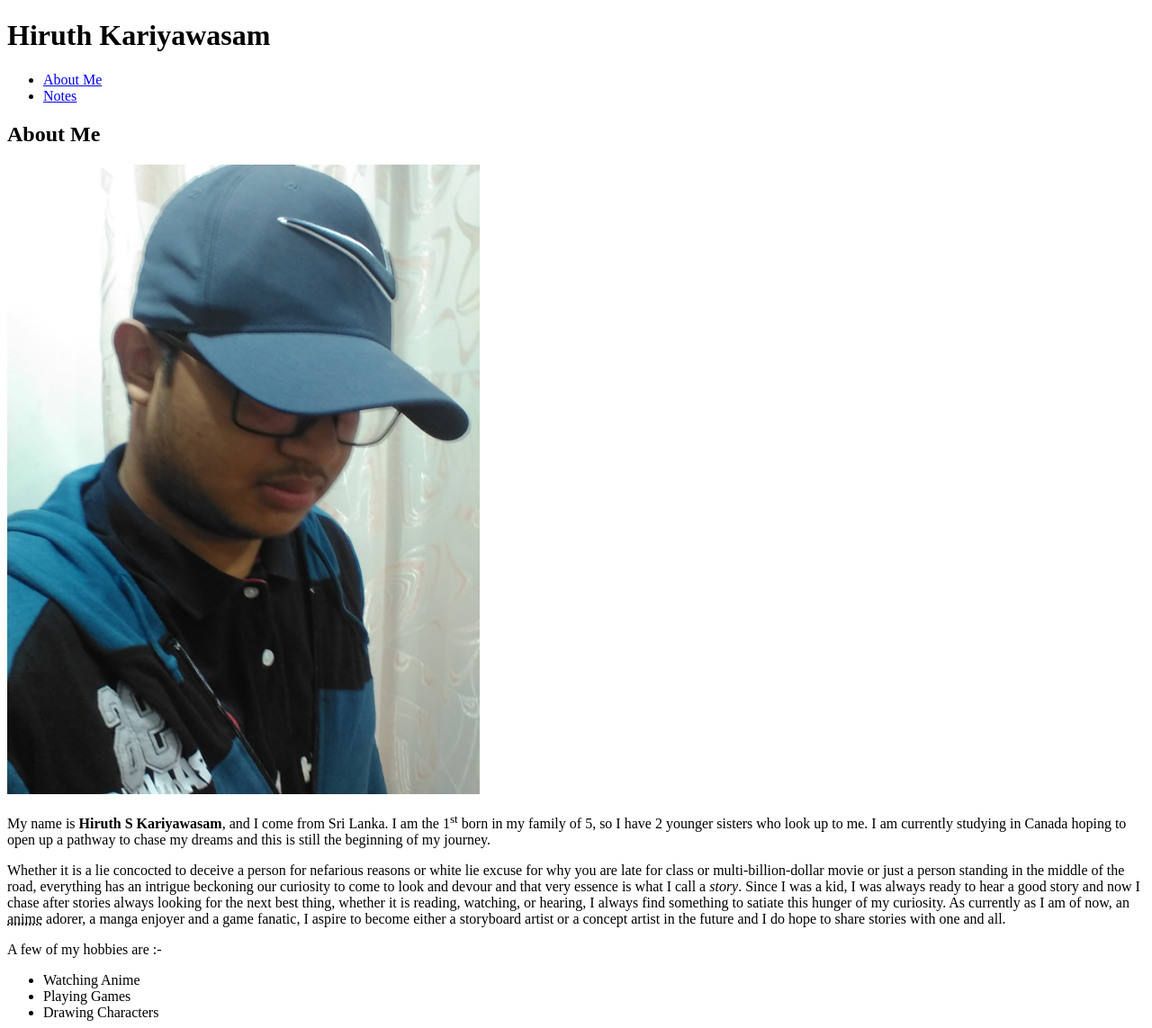
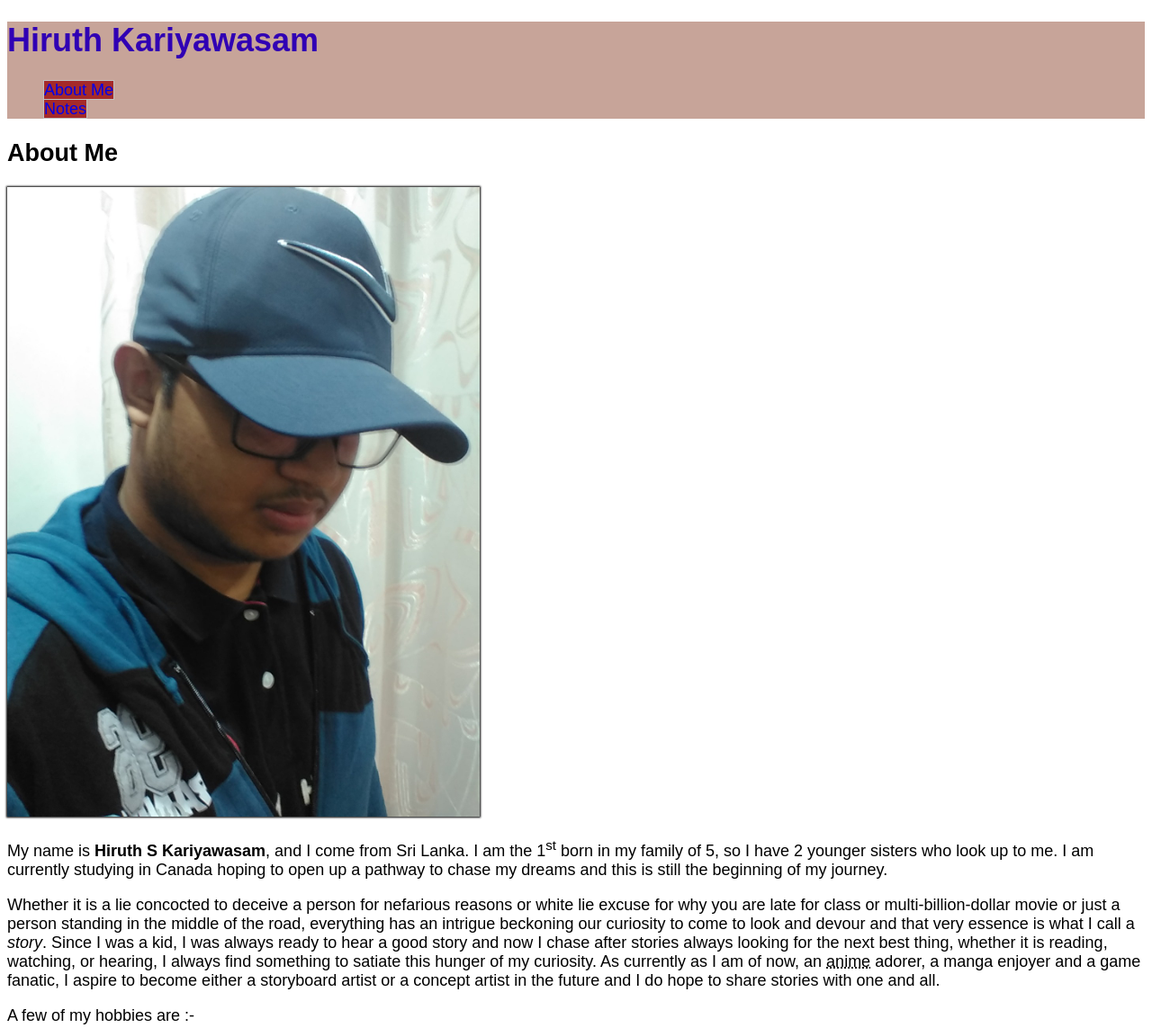
Before and after one commit to HiruthSK/HiruthSK.github.io, a plain HTML site: page html-assignment/index.html in a window 1280 px wide. Shown: the top 1143 px of the page at 90% size. Drawn offline with Linux system fonts and the light colour scheme.

Commit message:
adds css

```diff
--- /dev/null
+++ b/html-assignment/css/main.css
@@ -0,0 +1,50 @@
+body {
+    font-family: Arial, Helvetica, sans-serif;
+    font-size: 18px;
+}
+
+header, footer{
+    background-color: rgb(199, 164, 153);
+}
+
+.site-title{
+    color: rgb(48, 0, 180);
+}
+
+#my-image{
+    box-shadow: 0 0 2px 1px black;
+}
+
+article ul{
+    list-style: square;
+}
+
+article ul li:nth-child(odd){
+    background-color: aqua;
+}
+
+header ul{
+    list-style: none;
+}
+
+nav ul a{
+    border: 1px solid silver;
+}
+
+nav ul a,
+nav ul a:link,
+nav ul a:visited{
+    text-decoration: none;
+    background-color: brown;
+}
+
+nav ul a:hover{
+    background-color: gold;
+    border: 1px solid black;
+
+}
+
+nav ul a:focus{
+    background-color: goldenrod;
+    border: 1px solid black;
+}
--- a/html-assignment/index.html
+++ b/html-assignment/index.html
@@ -3,11 +3,12 @@
     <head>
         <meta charset="utf-8">
         <title>Hiruth Kariyawasam</title>
+        <link rel="stylesheet" href="./css/main.css">
     </head>
 
     <body>
         <header>
-            <h1>
+            <h1 class="site-title">
             Hiruth Kariyawasam
             </h1>
             <nav>
@@ -20,7 +21,7 @@
         <main>
             <article>
                 <h2>About Me</h2>
-                <img src="./images/me.jpg" alt="A picture of Hiruth Kariyawasam" height="700">
+                <img src="./images/me.jpg" alt="A picture of Hiruth Kariyawasam" height="700" id="my-image">
                 <p>
                     My name is <strong>Hiruth S Kariyawasam</strong>, and I come from Sri Lanka. I am the 1<sup>st</sup> born in my family of 5, so I have 2 younger sisters who look up to me. I am currently studying in Canada hoping to open up a pathway to chase my dreams and this is still the beginning of my journey.
                 </p>
```
